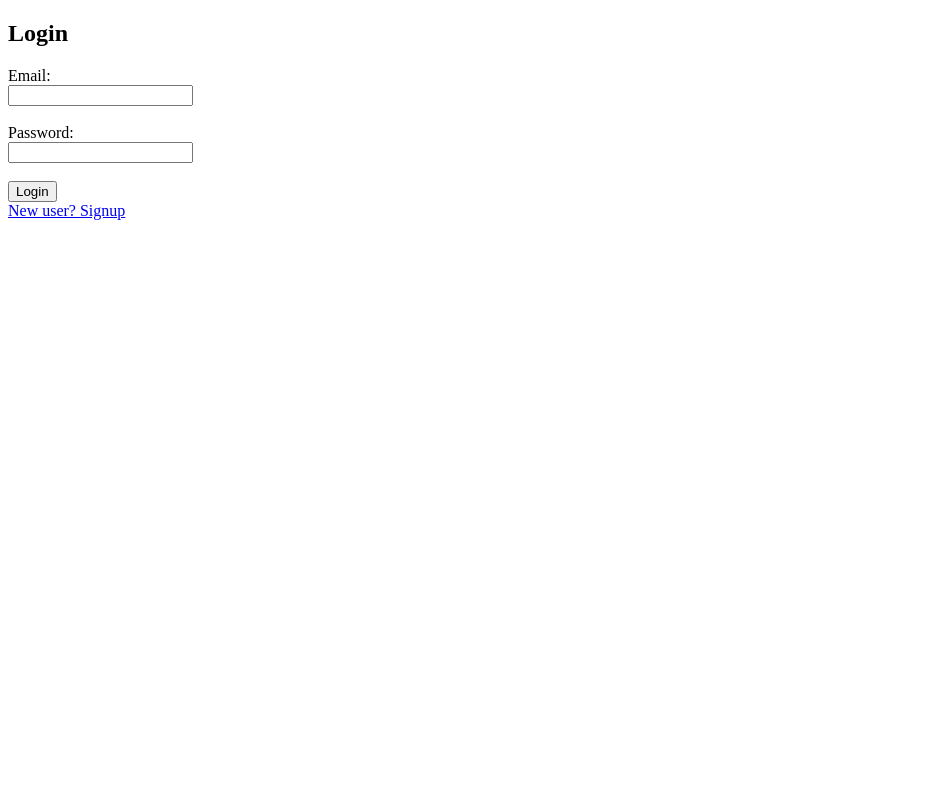
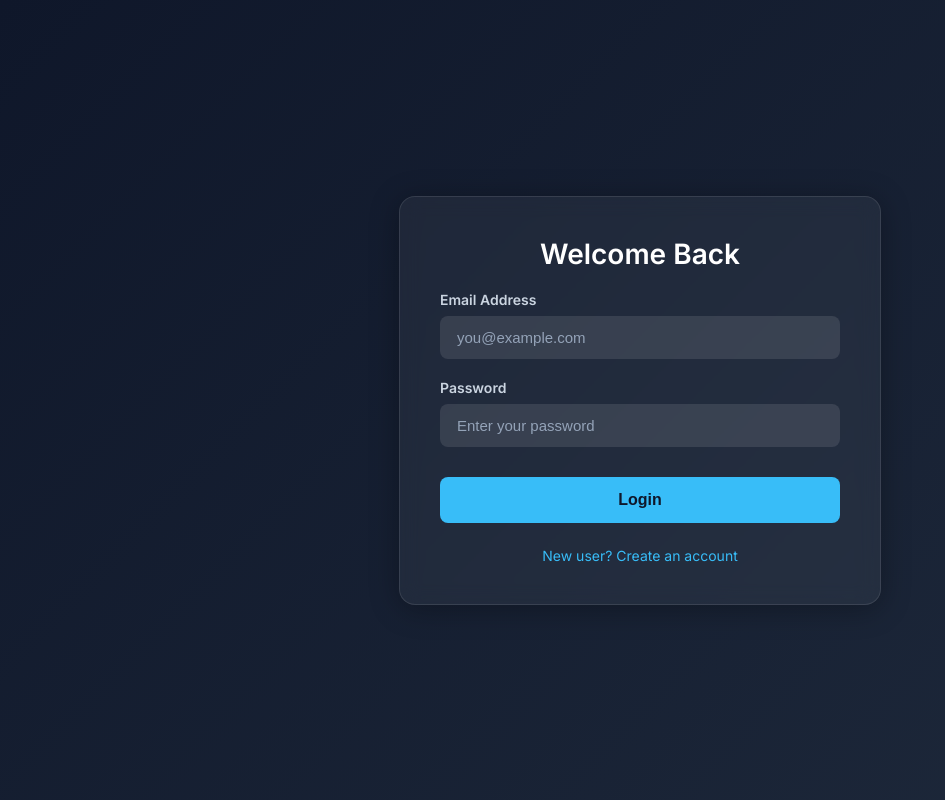
Before and after one commit to sakshibhakre05-del/abnormal-event-detection, a Flask app: page /login in a window 1280 px wide. Shown: the whole page, without its empty margins (0-945 px from the left). Run offline with Flask 3, Linux system fonts and the light colour scheme.

Commit message:
Redesign login page with improved styling and layout

```diff
--- a/templates/login.html
+++ b/templates/login.html
@@ -1,20 +1,148 @@
 <!DOCTYPE html>
-<html>
+<html lang="en">
+
 <head>
-    <title>Login</title>
+    <meta charset="UTF-8">
+    <meta name="viewport" content="width=device-width, initial-scale=1.0">
+    <title>Login - Custom App</title>
+    <style>
+        @import url('https://fonts.googleapis.com/css2?family=Inter:wght@300;400;600&display=swap');
+
+        body {
+            font-family: 'Inter', sans-serif;
+            margin: 0;
+            padding: 0;
+            display: flex;
+            justify-content: center;
+            align-items: center;
+            min-height: 100vh;
+            background: linear-gradient(135deg, #0f172a, #1e293b);
+            color: #fff;
+        }
+
+        .container {
+            background: rgba(255, 255, 255, 0.05);
+            /* slightly opaque white */
+            border-radius: 16px;
+            padding: 40px;
+            width: 100%;
+            max-width: 400px;
+            box-shadow: 0 4px 30px rgba(0, 0, 0, 0.3);
+            backdrop-filter: blur(10px);
+            -webkit-backdrop-filter: blur(10px);
+            border: 1px solid rgba(255, 255, 255, 0.1);
+        }
+
+        .container h2 {
+            margin: 0 0 20px 0;
+            font-size: 28px;
+            font-weight: 600;
+            text-align: center;
+        }
+
+        .form-group {
+            margin-bottom: 20px;
+        }
+
+        .form-group label {
+            display: block;
+            margin-bottom: 8px;
+            font-size: 14px;
+            color: #cbd5e1;
+            font-weight: 600;
+        }
+
+        .form-group input {
+            width: 100%;
+            padding: 12px 16px;
+            border: 1px solid transparent;
+            border-radius: 8px;
+            background: rgba(255, 255, 255, 0.1);
+            color: #fff;
+            font-size: 15px;
+            outline: none;
+            box-sizing: border-box;
+            transition: all 0.3s ease;
+        }
+
+        .form-group input::placeholder {
+            color: #94a3b8;
+        }
+
+        .form-group input:focus {
+            background: rgba(255, 255, 255, 0.2);
+            border-color: #38bdf8;
+            box-shadow: 0 0 0 3px rgba(56, 189, 248, 0.2);
+        }
+
+        button {
+            width: 100%;
+            padding: 14px;
+            border: none;
+            border-radius: 8px;
+            background: #38bdf8;
+            color: #0f172a;
+            font-size: 16px;
+            font-weight: 600;
+            cursor: pointer;
+            transition: all 0.3s ease;
+            margin-top: 10px;
+        }
+
+        button:hover {
+            background: #0ea5e9;
+            transform: translateY(-2px);
+            box-shadow: 0 4px 12px rgba(56, 189, 248, 0.4);
+        }
+
+        button:active {
+            transform: translateY(0);
+        }
+
+        .footer {
+            margin-top: 24px;
+            text-align: center;
+            font-size: 14px;
+        }
+
+        .footer a {
+            color: #38bdf8;
+            text-decoration: none;
+            transition: color 0.3s;
+            font-weight: 500;
+        }
+
+        .footer a:hover {
+            color: #bae6fd;
+            text-decoration: underline;
+        }
+    </style>
 </head>
+
 <body>
-    <h2>Login</h2>
-    <form method="POST">
-        Email:<br>
-        <input type="email" name="email" required><br><br>
 
-        Password:<br>
-        <input type="password" name="password" required><br><br>
+    <div class="container">
+        <h2>Welcome Back</h2>
 
-        <button type="submit">Login</button>
-    </form>
+        <form method="POST">
+            <div class="form-group">
+                <label for="email">Email Address</label>
+                <input type="email" id="email" name="email" required placeholder="you@example.com">
+            </div>
 
-    <a href="/register">New user? Signup</a>
+            <div class="form-group">
+                <label for="password">Password</label>
+                <input type="password" id="password" name="password" required placeholder="Enter your password">
+            </div>
+
+            <button type="submit">Login</button>
+        </form>
+
+        <div class="footer">
+            <a href="/register">New user? Create an account</a>
+        </div>
+    </div>
+
 </body>
+
 </html>
```
